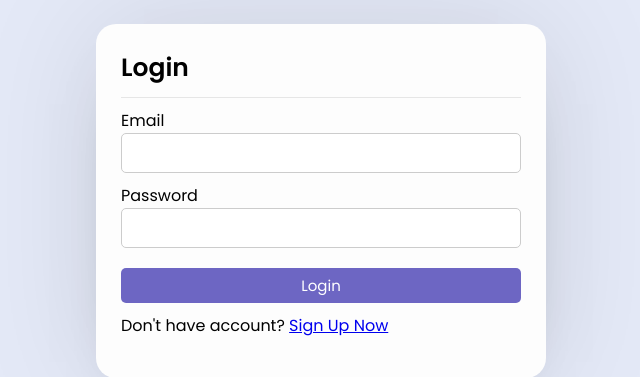
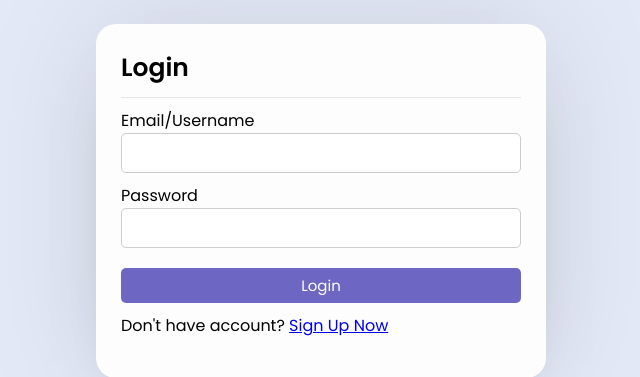
Before and after one commit to Tsalendah/Tugas-Html, a PHP site: page /login/ in a window 1280 px wide. Shown: the part 159-536 px from the top of the page, without its empty margins (319-959 px from the left). Run offline with PHP 8.4, Linux system fonts and the light colour scheme.

Commit message:
adjustment

```diff
--- a/login/index.php
+++ b/login/index.php
@@ -22,10 +22,11 @@ if (isset($_SESSION['valid'])) {
 
             include ("../includes/config.php");
             if (isset($_POST['submit'])) {
+                $username = mysqli_real_escape_string($con, $_POST['username']);
                 $email = mysqli_real_escape_string($con, $_POST['email']);
                 $password = mysqli_real_escape_string($con, $_POST['password']);
 
-                $result = mysqli_query($con, "SELECT * FROM users WHERE Email='$email' AND Password='$password' ") or die("Select Error");
+                $result = mysqli_query($con, "SELECT * FROM users WHERE Email='$email' OR Username='$email' AND Password='$password' ") or die("Select Error");
                 $row = mysqli_fetch_assoc($result);
 
                 if (is_array($row) && !empty($row)) {
@@ -49,7 +50,7 @@ if (isset($_SESSION['valid'])) {
                 <header>Login</header>
                 <form action="" method="post">
                     <div class="field input">
-                        <label for="email">Email</label>
+                        <label for="email">Email/Username</label>
                         <input type="text" name="email" id="email" autocomplete="off" required>
                     </div>
 
```
